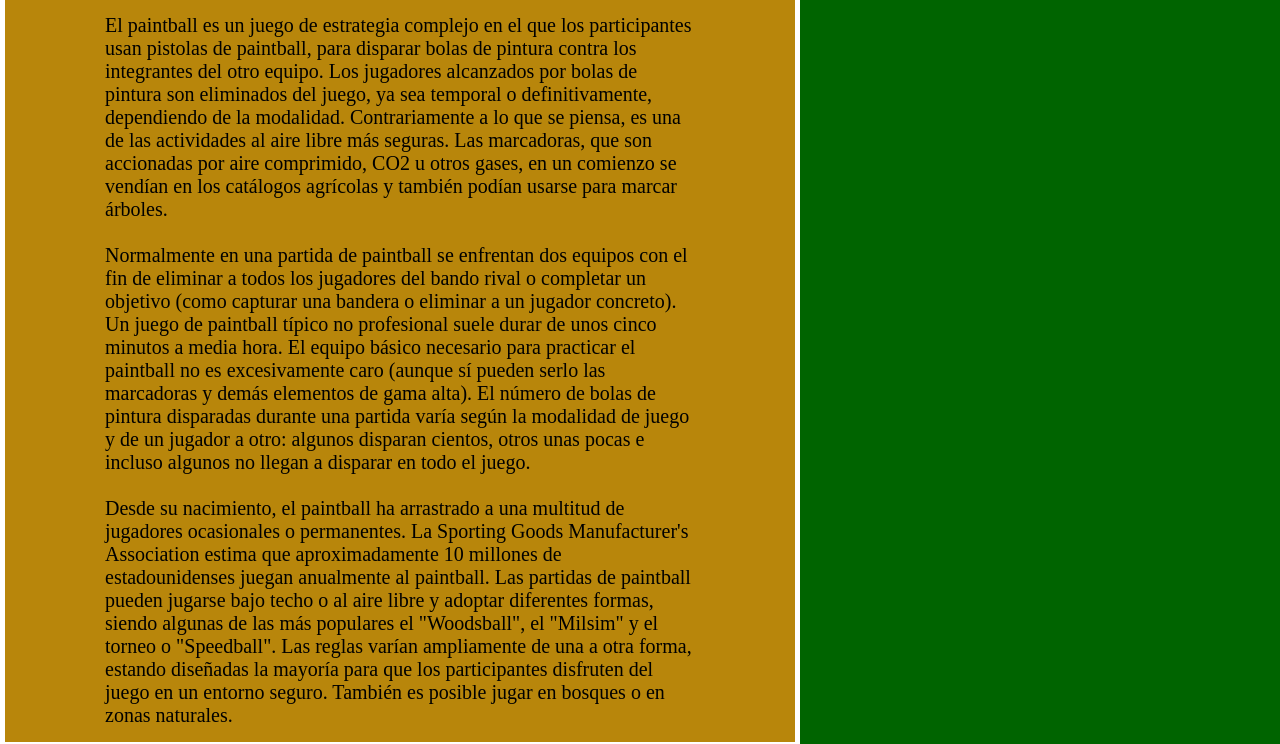
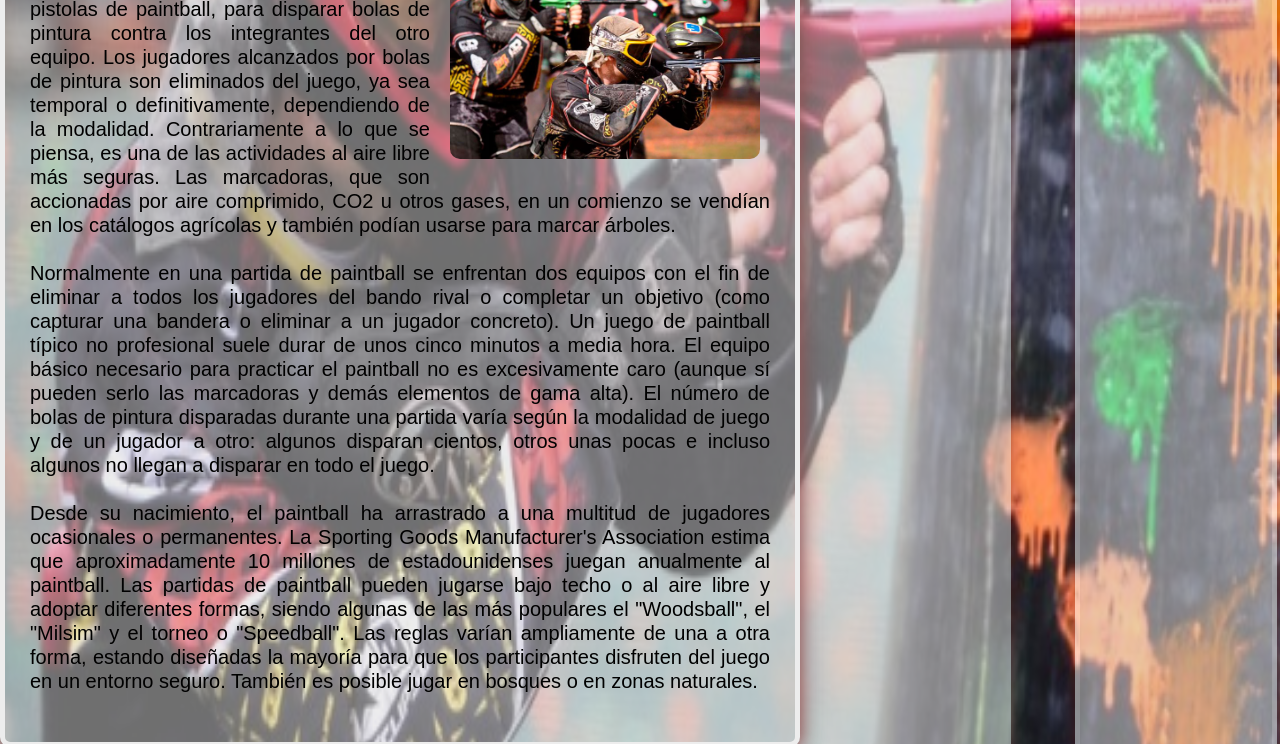
Before and after one commit to Andresaerg/WikiBall, a plain HTML site: page index.html in a window 1280 px wide. Shown: the part 311-1055 px from the top of the page. Drawn offline with Linux system fonts and the light colour scheme.

Commit message:
Inicio de WikiBall

```diff
--- a/index.html
+++ b/index.html
@@ -9,13 +9,15 @@
     <link rel="stylesheet" href="style.css" type="text/css" media="all">
     <style type="text/css"> </style>
 </head>
-<body bgcolor="darkgreen" background="descargas/wikia-icon.png">
-    <h1><span style="color:darkcyan">Wiki</span><span style="color:ghostwhite">Ball</span></h1>
-    <h2><span style="color:ghostwhite">Qui Audet Vincite</span></h2>
+<body bgcolor="darkgrey">
+    <h1><span style="color:darkturquoise">Wiki</span><span style="color:ghostwhite">Ball</span></h1>
+    <h2><span style="color:ghostwhite">Qui Audet vincit</span></h2>
     <br/><br/>
-    <div>
-    <header>
+    <div class="capa"></div>
+    <div class="capa2"></div>
+    <div class="parrafo">
     <h3> ¿Qué es el Paintball? </h3>
+    <img src="Paintball0.jpg" width="=200px" height="200px" title="Jugadores de Paintball" img-align= left >
     <p>El paintball es un juego de estrategia complejo en el que los participantes usan pistolas de paintball, para disparar bolas de pintura contra los integrantes del otro equipo. Los jugadores alcanzados por bolas de pintura son eliminados del juego, ya sea temporal o definitivamente, dependiendo de la modalidad. Contrariamente a lo que se piensa, es una de las actividades al aire libre más seguras.
         Las marcadoras, que son accionadas por aire comprimido, CO2 u otros gases, en un comienzo se vendían en los catálogos agrícolas y también podían usarse para marcar árboles.<br/><br/>
         Normalmente en una partida de paintball se enfrentan dos equipos con el fin de eliminar a todos los jugadores del bando rival o completar un objetivo (como capturar una bandera o eliminar a un jugador concreto). Un juego de paintball típico no profesional suele durar de unos cinco minutos a media hora.
@@ -24,8 +26,12 @@
         Las partidas de paintball pueden jugarse bajo techo o al aire libre y adoptar diferentes formas, siendo algunas de las más populares el "Woodsball", el "Milsim" y el torneo o "Speedball". Las reglas varían ampliamente de una a otra forma, estando diseñadas la mayoría para que los participantes disfruten del juego en un entorno seguro. También es posible jugar en bosques o en zonas naturales.
      </p>
     </div>
+    <div>
+    <header>
+    </div>
     <footer>
-    ©2021 Copyright Andrés Rosales, todos los derechos reservados.
+    </br>
+   <marquee>©2021 Copyright Andrés Rosales, todos los derechos reservados.</marquee>
     </footer>
     </header>
 </body>
--- a/style.css
+++ b/style.css
@@ -7,7 +7,29 @@ body{
     margin:0px;
     padding:0px;
     font-size: 15pt;
+    background-image: url("Paintball1.jpg");
+    background-size: 110vw 170vh;
+    background-repeat: no-repeat;
 }
+
+.capa{
+    width: 79%;
+    height: 88vw;
+    position: absolute;
+    background: #ddd;
+    opacity: 0.5;
+}
+
+.capa2{
+    width: 15%;
+    height: 87vw;
+    position: absolute;
+    background: #ddd;
+    opacity: 0.5;
+    margin-left: 84%;
+    border: 5px solid rgb(255, 255, 255);
+}
+
 
 h1{
     font-family: 'Gill Sans', 'Gill Sans MT', Calibri, 'Trebuchet MS', Sans-Serif;
@@ -36,26 +58,47 @@ header{
     padding: 80px;
     width: 630px;
     height: 730px;
-    background: darkgoldenrod;
+    /*background: darkgoldenrod;*/
     border: 5px solid white;
-    <!--border-radius: 10px;-->
+    border-radius: 10px;
 }
 
 div {
     border-radius: 10px;
-    box-shadow: 0 0 15px #ddd;
-    width: 730px;
+    box-shadow: 0 0 15px rgb(102, 15, 15);
+    width: 800px;
+    height: 900px;
 }
 
 footer{
     margin:0px;
     padding: 20px;
-    width: 967px;
+    width: 350px;
     height: 10px;
     font-size: 10pt;
 }
 
 p{
-    margin:10px;
+    margin:0px;
     padding:10px;
 }
+
+.parrafo{
+    z-index: 1;
+    position:absolute;
+    width: 760px;
+    height: 860px;
+    padding: 20px;
+    border-radius: 10px;
+    box-shadow: 1px 5px 25px rgba(112, 15, 15, 0.45);
+    text-align: justify;
+    font-family: Arial, Helvetica, sans-serif;
+    line-height: 1.2;
+}
+
+.parrafo img{
+    width: 310px;
+    border-radius: 10px;
+    float: right;
+    margin: 20px;
+}
```
Also changed, not shown: Paintball0.jpg (added), Paintball1.jpg (added). Lines whose indentation alone changed are shown as unchanged.
